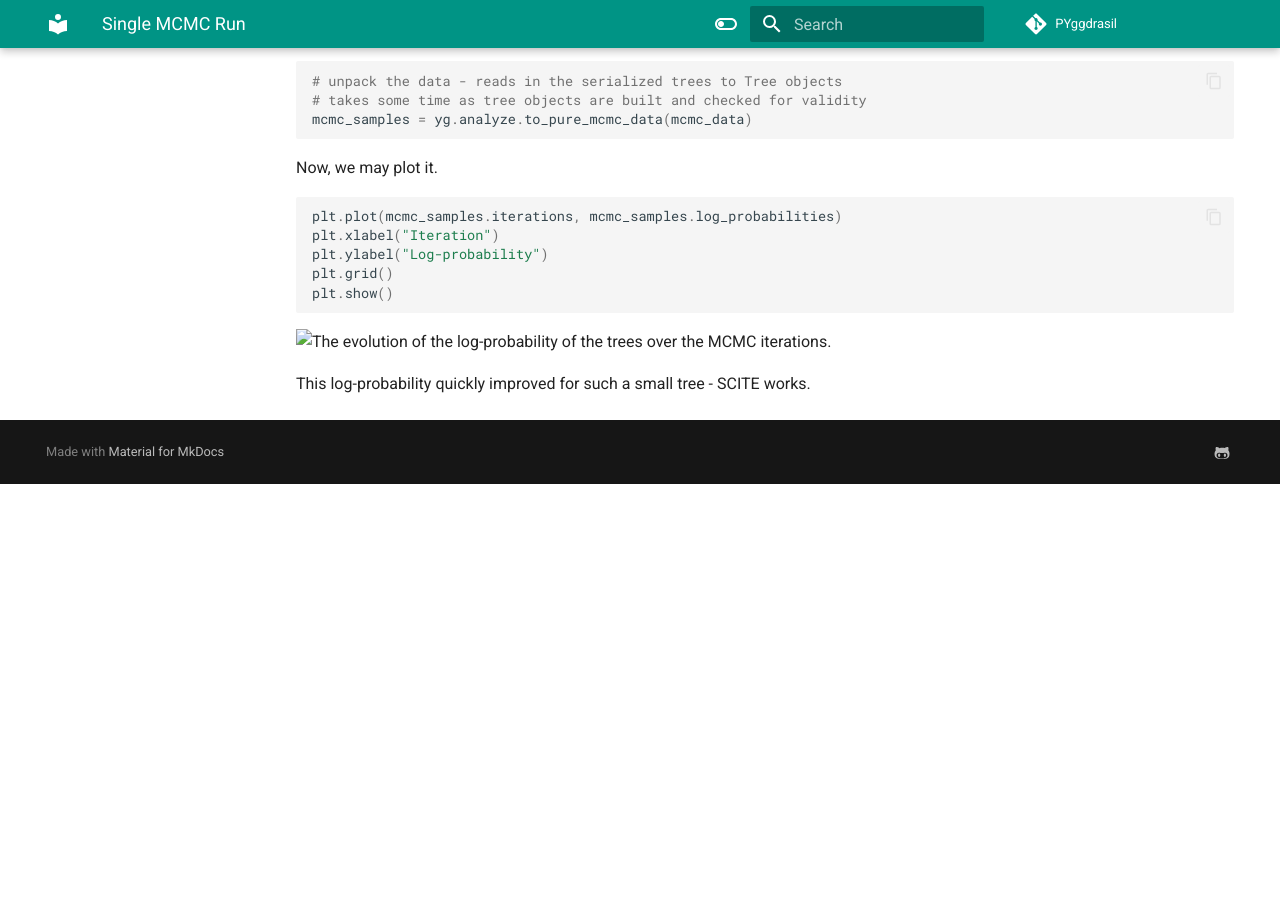
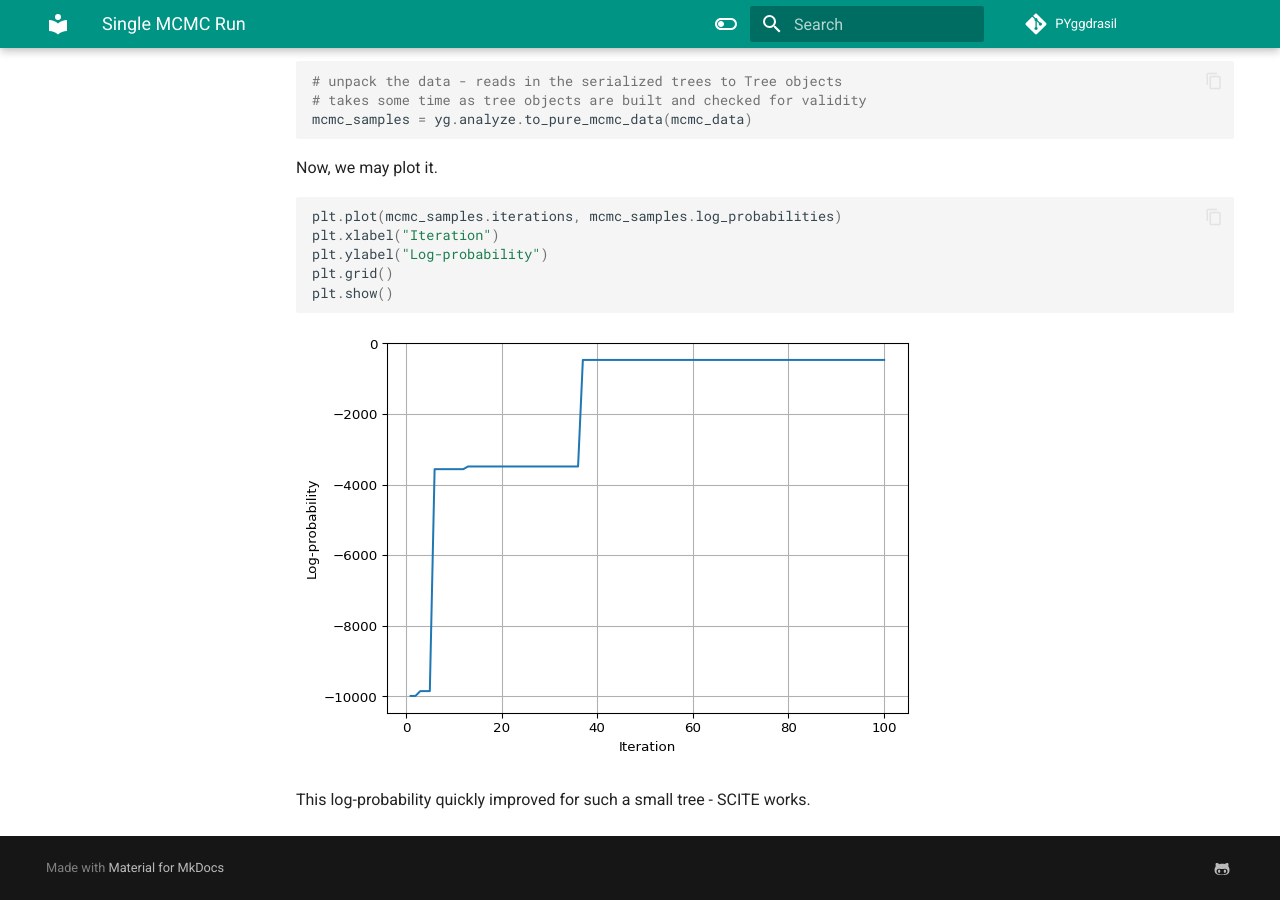
Before and after one commit to cbg-ethz/PYggdrasil, an MkDocs documentation site: the page built from docs/tutorial/singleMCMC.md, in a window 1280 px wide and 900 px high, scrolled down 3139 px. Built offline with MkDocs 1.6.1 and Material for MkDocs 9.7.7, drawn with Linux system fonts in a browser that asks for light colours; comment, search, counter and statistics services are not loaded; before the commit the page ends 3623 px from its top, so only the background shows below that.

Commit message:
Adjust Figure Filepath for mkdocs/quarto (#190)

````diff
--- a/docs/tutorial/singleMCMC.md
+++ b/docs/tutorial/singleMCMC.md
@@ -166,7 +166,7 @@ plt.grid()
 plt.show()
 ```
 
-<img src="singleMCMC_files/figure-commonmark/log-prob-iter-output-1.png"
+<img src="../singleMCMC_files/figure-commonmark/log-prob-iter-output-1.png"
 id="log-prob-iter"
 alt="The evolution of the log-probability of the trees over the MCMC iterations." />
 
````
